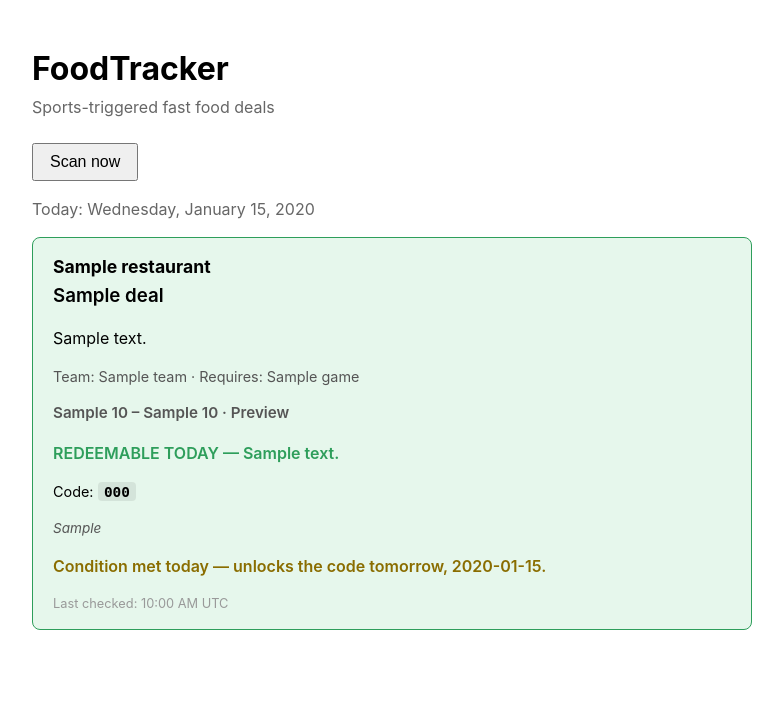
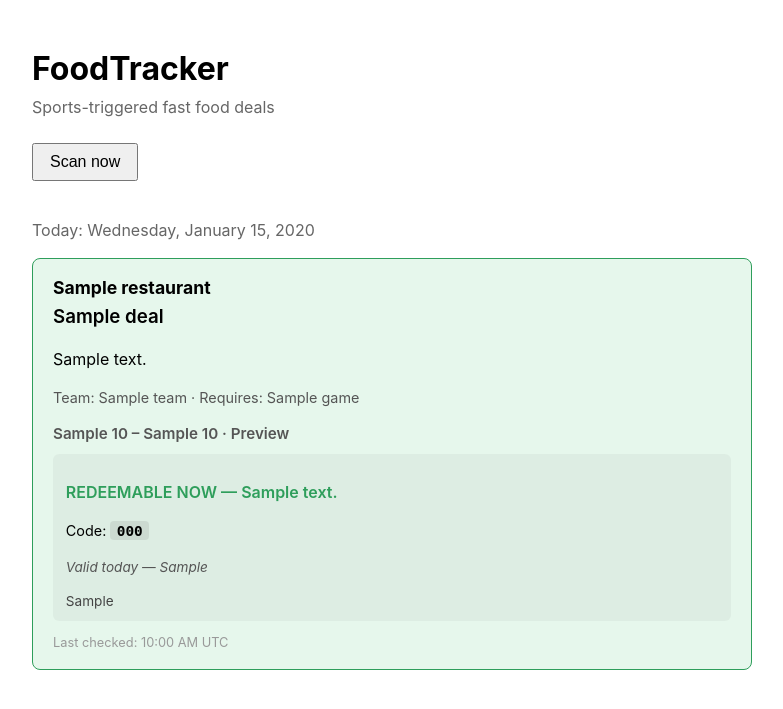
Before and after one commit to MATTRIV07/FoodTracker, a Flask app: template app/templates/index.html in a window 1280 px wide. Shown: the top 709 px of the page, without its empty margins (248-1031 px from the left). Run offline with Flask 3, Linux system fonts and the light colour scheme; the template is opened without the code that fills it: most values are stand-ins (such as "Sample title", 1, 10 or a date in 2020).

Commit message:
Show reward code immediately on trigger, and live-refresh via Scan now
The code was previously withheld until the day the redemption window
actually opened, mirroring the real promo terms too literally -- but
the code itself is static and known up front, so there's no reason to
hide it from the person who just watched the condition get met. The
reward block now appears the moment today's condition triggers (code,
window, and how-to-redeem instructions), just labeled "unlocks
tomorrow" instead of "redeemable now" until the next day's row
confirms it's actually live.

Also added how_to_redeem per deal (app/website, account required,
etc.) pulled from each promo's actual terms.

Scan now is no longer a plain form POST + full-page redirect: app.js
intercepts the submit, POSTs /scan-now, then re-fetches "/" and swaps
in the refreshed .deals markup in place, flashing any score that
changed and reporting whether anything moved. Falls back to a normal
form submit if JS fails to load.

Co-Authored-By: Claude Sonnet 5 <noreply@anthropic.com>

```diff
--- a/app/models.py
+++ b/app/models.py
@@ -28,6 +28,9 @@ class Deal(db.Model):
     # close of business." Every deal we've checked unlocks the day *after* the
     # qualifying game, not immediately -- see current_game_day()+1 in routes.py.
     redemption_window = db.Column(db.Text, nullable=True)
+    # Brief instructions for actually claiming it, e.g. "Redeem via the app —
+    # Rewards account required." Restaurant-specific, from each promo's terms.
+    how_to_redeem = db.Column(db.Text, nullable=True)
     active = db.Column(db.Boolean, nullable=False, default=True)
 
     team = db.relationship("Team", backref="deals")
--- a/app/static/style.css
+++ b/app/static/style.css
@@ -35,6 +35,13 @@ button {
 
 .today {
   color: #666;
+}
+
+.scan-status {
+  font-size: 0.85rem;
+  color: #666;
+  min-height: 1.2em;
+  margin: 0.3rem 0 0;
 }
 
 .deals {
@@ -105,10 +112,24 @@ button {
   font-weight: 600;
 }
 
+.reward {
+  margin: 0.5rem 0;
+  padding: 0.6rem 0.8rem;
+  border-radius: 6px;
+  background: rgba(0, 0, 0, 0.04);
+}
+
 .window {
   font-size: 0.85rem;
   color: #555;
   font-style: italic;
+}
+
+.how-to-redeem {
+  font-size: 0.85rem;
+  color: #444;
+  margin-top: 0.4rem;
+  margin-bottom: 0;
 }
 
 .score {
@@ -129,6 +150,19 @@ button {
   color: #555;
 }
 
+.score.score-flash {
+  animation: score-flash 1.5s ease-out;
+}
+
+@keyframes score-flash {
+  0% {
+    background: #fff3b0;
+  }
+  100% {
+    background: transparent;
+  }
+}
+
 .checked-at {
   font-size: 0.8rem;
   color: #999;
--- a/app/templates/base.html
+++ b/app/templates/base.html
@@ -14,5 +14,6 @@
   <main>
     {% block content %}{% endblock %}
   </main>
+  <script src="{{ url_for('static', filename='app.js') }}"></script>
 </body>
 </html>
--- a/app/templates/index.html
+++ b/app/templates/index.html
@@ -1,8 +1,9 @@
 {% extends "base.html" %}
 {% block content %}
-<form method="post" action="{{ url_for('main.scan_now') }}">
+<form id="scan-form" method="post" action="{{ url_for('main.scan_now') }}">
   <button type="submit">Scan now</button>
 </form>
+<p id="scan-status" class="scan-status" aria-live="polite"></p>
 <p class="today">Today: {{ today.strftime('%A, %B %d, %Y') }}</p>
 
 {% if not rows %}
@@ -12,7 +13,8 @@
 <div class="deals">
   {% for deal, today_activation, redeemable_activation in rows %}
     {% set redeemable = redeemable_activation and redeemable_activation.triggered %}
-    <div class="deal-card {{ 'triggered' if redeemable else '' }}">
+    {% set met_today = today_activation and today_activation.triggered %}
+    <div class="deal-card {{ 'triggered' if (redeemable or met_today) else '' }}">
       <h2>{{ deal.restaurant }}</h2>
       <h3>{{ deal.title }}</h3>
       <p class="description">{{ deal.description }}</p>
@@ -30,22 +32,33 @@
         </p>
       {% endif %}
 
+      {% if redeemable or met_today %}
+        <div class="reward">
           {% if redeemable %}
             <p class="status status-active">
-          REDEEMABLE TODAY &mdash; {{ redeemable_activation.detail }}
+              REDEEMABLE NOW &mdash; {{ redeemable_activation.detail }}
             </p>
+          {% else %}
+            <p class="status status-pending">
+              CONDITION MET TODAY &mdash; {{ today_activation.detail }}
+            </p>
+          {% endif %}
           {% if deal.redemption_code %}
             <p class="redemption-code">Code: <code>{{ deal.redemption_code }}</code></p>
           {% endif %}
           {% if deal.redemption_window %}
-          <p class="window">{{ deal.redemption_window }}</p>
+            <p class="window">
+              {% if redeemable %}
+                Valid today &mdash; {{ deal.redemption_window }}
+              {% else %}
+                Unlocks tomorrow, {{ tomorrow.strftime('%B %d') }} &mdash; {{ deal.redemption_window }}
               {% endif %}
+            </p>
           {% endif %}
-
-      {% if today_activation and today_activation.triggered %}
-        <p class="status status-pending">
-          Condition met today &mdash; unlocks the code tomorrow, {{ tomorrow.strftime('%B %d') }}.
-        </p>
+          {% if deal.how_to_redeem %}
+            <p class="how-to-redeem">{{ deal.how_to_redeem }}</p>
+          {% endif %}
+        </div>
       {% elif today_activation %}
         <p class="status status-inactive">{{ today_activation.detail or 'Checked, condition not met.' }}</p>
       {% else %}
```
Also changed, not shown: app/static/app.js (added, +80 -0 lines), seed.py (+17 -0 lines). Lines whose indentation alone changed are shown as unchanged.
